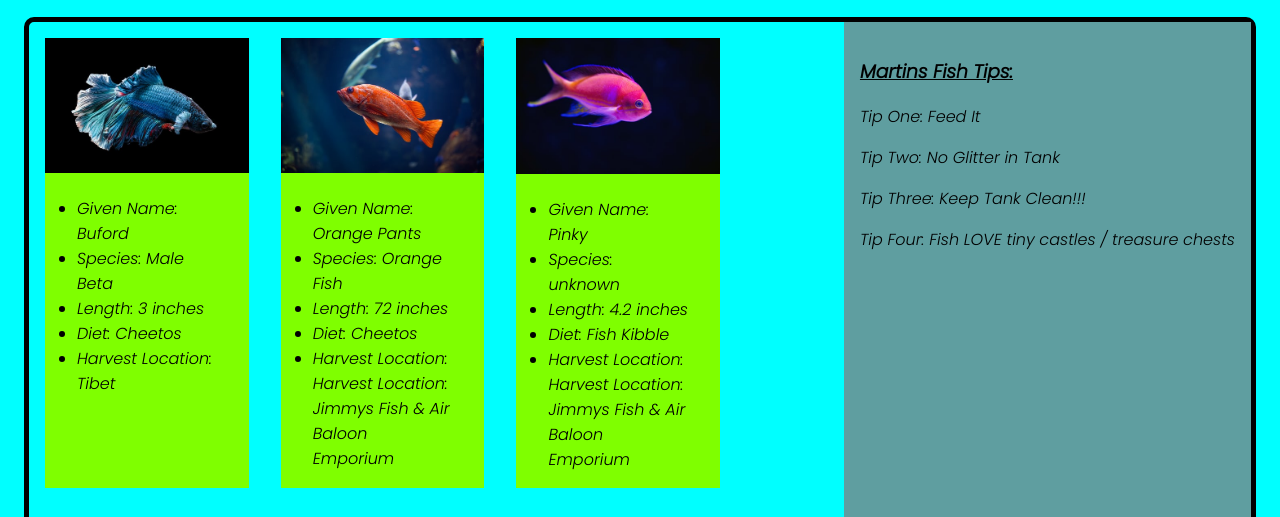
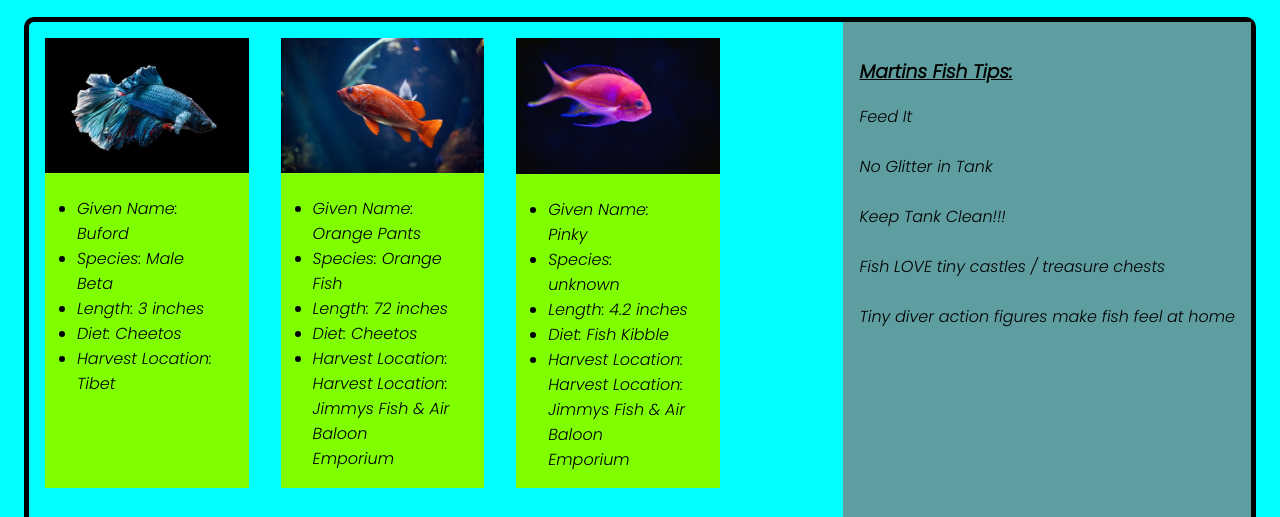
Before and after one commit to TAPinson/martins-aquarium, a plain HTML site: page index.html in a window 1280 px wide. Shown: the part 273-790 px from the top of the page. Drawn offline with Linux system fonts and the light colour scheme.

Commit message:
ch 10 practice: automate martins tips

```diff
--- a/index.html
+++ b/index.html
@@ -25,18 +25,7 @@
                 </div>
                 <aside>
                     <h3><u>Martins Fish Tips:</u></h3>
-                    <div>
-                        <p>Tip One: Feed It</p>
-                    </div>
-                    <div>
-                        <p>Tip Two: No Glitter in Tank</p>
-                    </div>
-                    <div>
-                        <p>Tip Three: Keep Tank Clean!!!</p>
-                    </div>
-                    <div>
-                        <p>Tip Four: Fish LOVE tiny castles / treasure chests</p>
-                    </div>
+
                 </aside>
             </div>
         </section>
--- a/scripts/fish/FishList.js
+++ b/scripts/fish/FishList.js
@@ -1,8 +1,4 @@
-/**
- *  FishList which renders individual fish objects as HTML
- */
-
-// TODO: Import `useFish` from the data provider module
+/** FishList which renders individual fish objects as HTML */
 
 import { useFish } from './FishDataProvider.js'
 import { Fish } from './Fish.js';
--- a/scripts/main.js
+++ b/scripts/main.js
@@ -6,7 +6,19 @@
 // This will give the result of useFish as the variable allTheFish
 const allTheFish = useFish();
 //console.log("all the fish", allTheFish);
+FishList();
 
 
 
-FishList();
+// import useTip from a seperate js page.
+import { useTip } from './tips/TipDataProvider.js';
+const allTheTips = useTip();
+
+
+
+
+import { proTip } from './tips/Tip.js';
+import { tipList } from './tips/TipList.js';
+
+
+tipList();
--- /dev/null
+++ b/scripts/tips/Tip.js
@@ -0,0 +1,6 @@
+export const proTip = (tip) => {
+    return `
+    <div class="tip-card"> ${tip.tip} </div>
+    <br>
+    `
+}
--- /dev/null
+++ b/scripts/tips/TipDataProvider.js
@@ -0,0 +1,15 @@
+// This page is to store the tip data
+
+const tipList = [
+    {tip: "Feed It"},
+    {tip: "No Glitter in Tank"},
+    {tip: "Keep Tank Clean!!!"},
+    {tip: "Fish LOVE tiny castles / treasure chests"},
+    {tip: "Tiny diver action figures make fish feel at home"}
+]
+
+// export a function that will return a copy of the priginal array
+// this uses the slice method to make the copy
+export const useTip = () => {
+    return tipList.slice()
+}
--- /dev/null
+++ b/scripts/tips/TipList.js
@@ -0,0 +1,23 @@
+
+
+import { useTip } from './TipDataProvider.js';
+import { proTip } from './Tip.js'
+
+export const tipList = () => {
+
+    // Get a reference to the `<article class="content">` element
+    const contentElement = document.querySelector("aside");
+    const tips = useTip();
+
+
+    let tipHTMLRepresentation ="";
+
+    for (const tip of tips) {
+        tipHTMLRepresentation += proTip(tip)
+    }
+
+    // Add to the existing HTML in the content element
+    contentElement.innerHTML += `
+            <article>${tipHTMLRepresentation}</article>
+    `
+}
```
